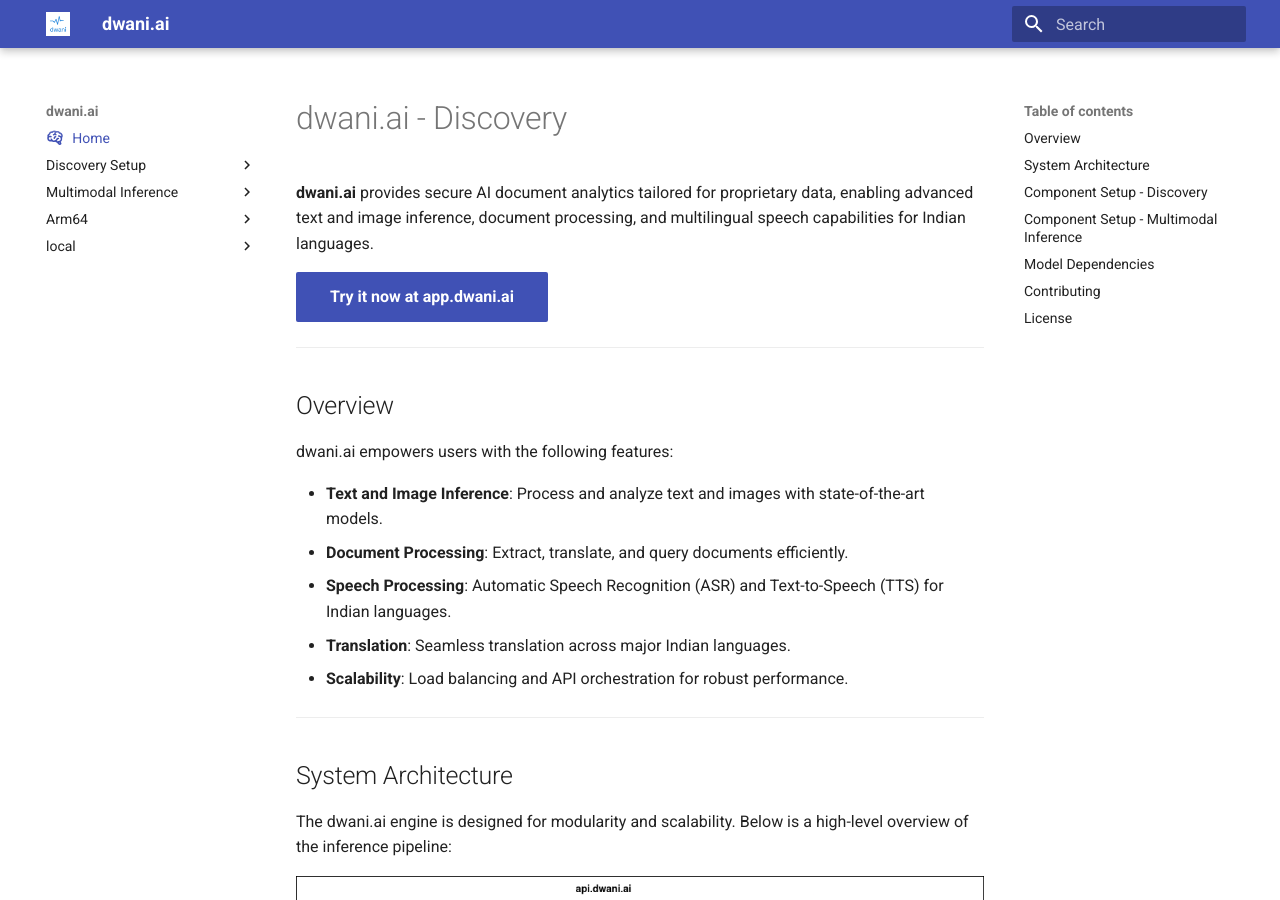
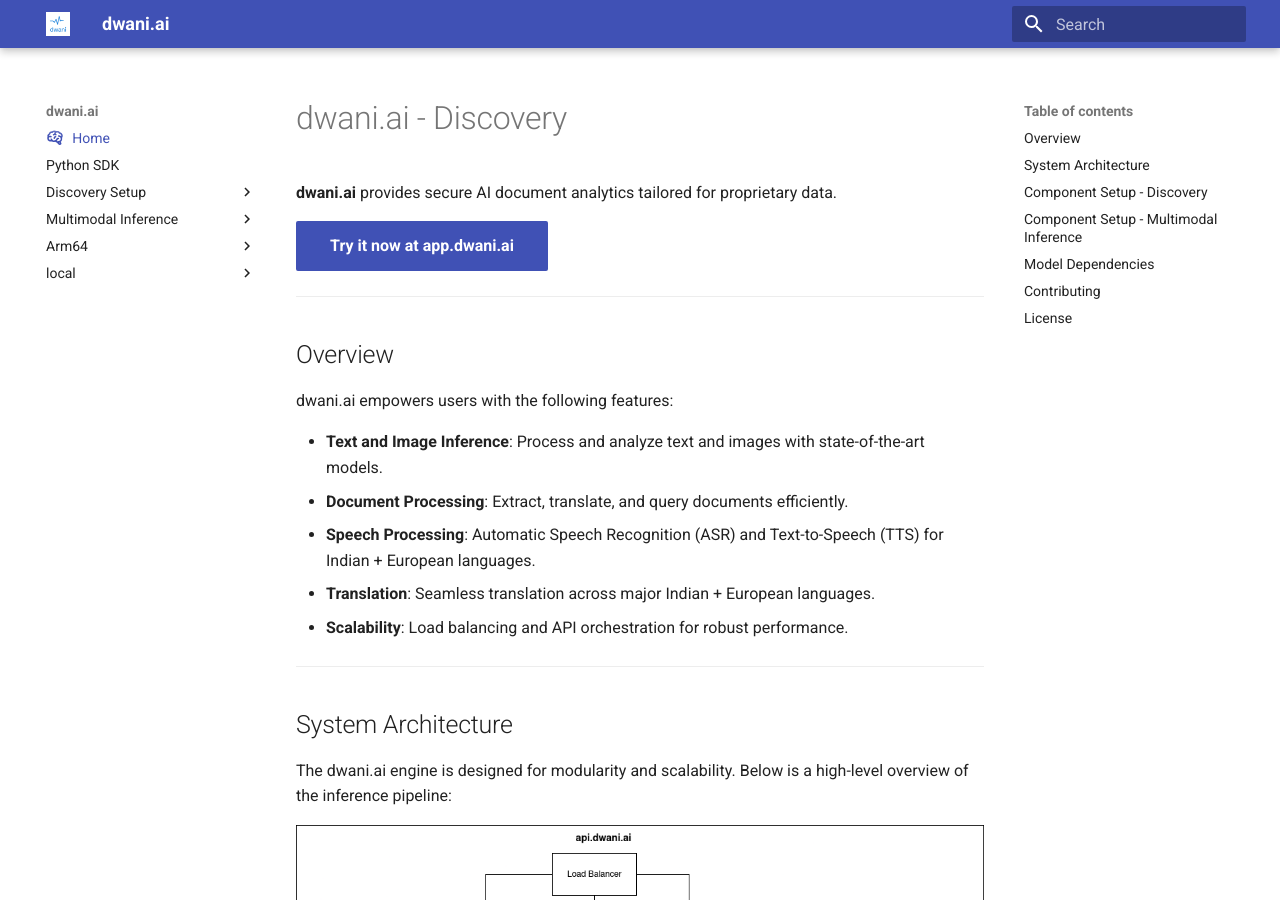
Before and after one commit to dwani-ai/docs, an MkDocs documentation site: the page built from docs/index.md, in a window 1280 px wide and 900 px high. Built offline with MkDocs 1.6.1 and Material for MkDocs 9.7.7, drawn with Linux system fonts in a browser that asks for light colours.

Commit message:
update-docs-v2

```diff
--- a/docs/index.md
+++ b/docs/index.md
@@ -6,7 +6,8 @@ icon: material/brain
 
 # dwani.ai - Discovery
 
-**dwani.ai** provides secure AI document analytics tailored for proprietary data, enabling advanced text and image inference, document processing, and multilingual speech capabilities for Indian languages.
+**dwani.ai** provides secure AI document analytics tailored for proprietary data.
+
 
 [Try it now at app.dwani.ai](https://app.dwani.ai){ .md-button .md-button--primary }
 
@@ -18,8 +19,8 @@ dwani.ai empowers users with the following features:
 
 - **Text and Image Inference**: Process and analyze text and images with state-of-the-art models.
 - **Document Processing**: Extract, translate, and query documents efficiently.
-- **Speech Processing**: Automatic Speech Recognition (ASR) and Text-to-Speech (TTS) for Indian languages.
-- **Translation**: Seamless translation across major Indian languages.
+- **Speech Processing**: Automatic Speech Recognition (ASR) and Text-to-Speech (TTS) for Indian + European languages.
+- **Translation**: Seamless translation across major Indian + European languages.
 - **Scalability**: Load balancing and API orchestration for robust performance.
 
 ---
--- a/mkdocs.yml
+++ b/mkdocs.yml
@@ -25,11 +25,12 @@ exclude_docs: |
 
 nav:
   - Home: index.md
+  - Python SDK: python-sdk.md
   - Discovery Setup:
-      - vLLM Server: vllm_deploy.md
-      - API Server: api_server_setup.md
-      - Proxy Server: proxy_setup_vm.md
-      - Discovery Server : discovery_setup.md
+      - vLLM Server: discovery/vllm_deploy.md
+      - API Server: discovery/api_server_setup.md
+      - Proxy Server: discovery/proxy_setup_vm.md
+      - Discovery Server : discovery/discovery_setup.md
   - Multimodal Inference:
       - Docs API: multimodal/docs_setup.md
       - Translate Server: multimodal/translate_server.md
```
Also changed, not shown: docs/node-sdk.md (added, +1 -0 lines), docs/python-sdk.md (added, +156 -0 lines), docs/discovery/api_server_setup.md (renamed from docs/api_server_setup.md), docs/discovery/discovery_setup.md (renamed from docs/discovery_setup.md), docs/discovery/proxy_setup_vm.md (renamed from docs/proxy_setup_vm.md), docs/discovery/vllm_deploy.md (renamed from docs/vllm_deploy.md).
